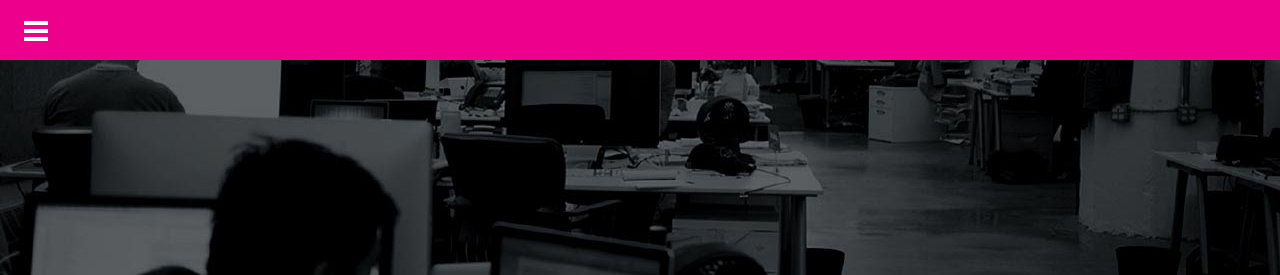
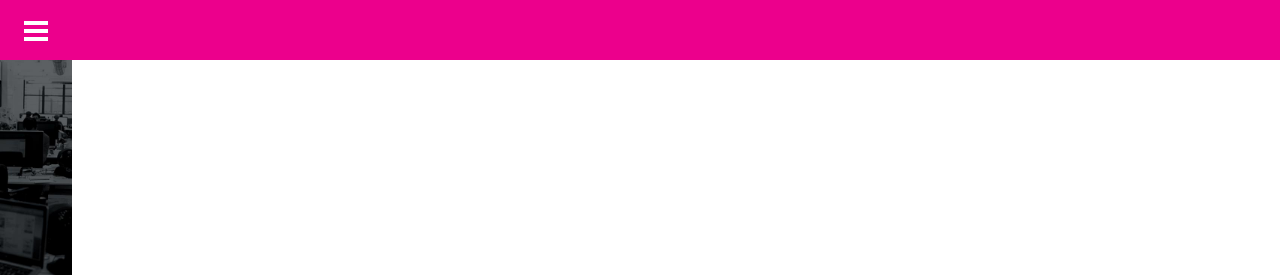
Before and after one commit to gomezjuliana/NavExercise, a website: page public/index.html in a window 1280 px wide. Shown: the top 275 px of the page. Drawn offline with Linux system fonts and the light colour scheme; files whose address does not match are found by name.

Commit message:
work on hiding pushed content

```diff
--- a/public/styles/main.css
+++ b/public/styles/main.css
@@ -98,6 +98,10 @@
 	background-color: rgba(0, 0, 0, 0.5);
 }
 
+.wrapper4wrapper {
+	width: 72px;
+}
+
 .second-level {
 	font-family: 'Galaxie';
 	font-size: 16px;
```
